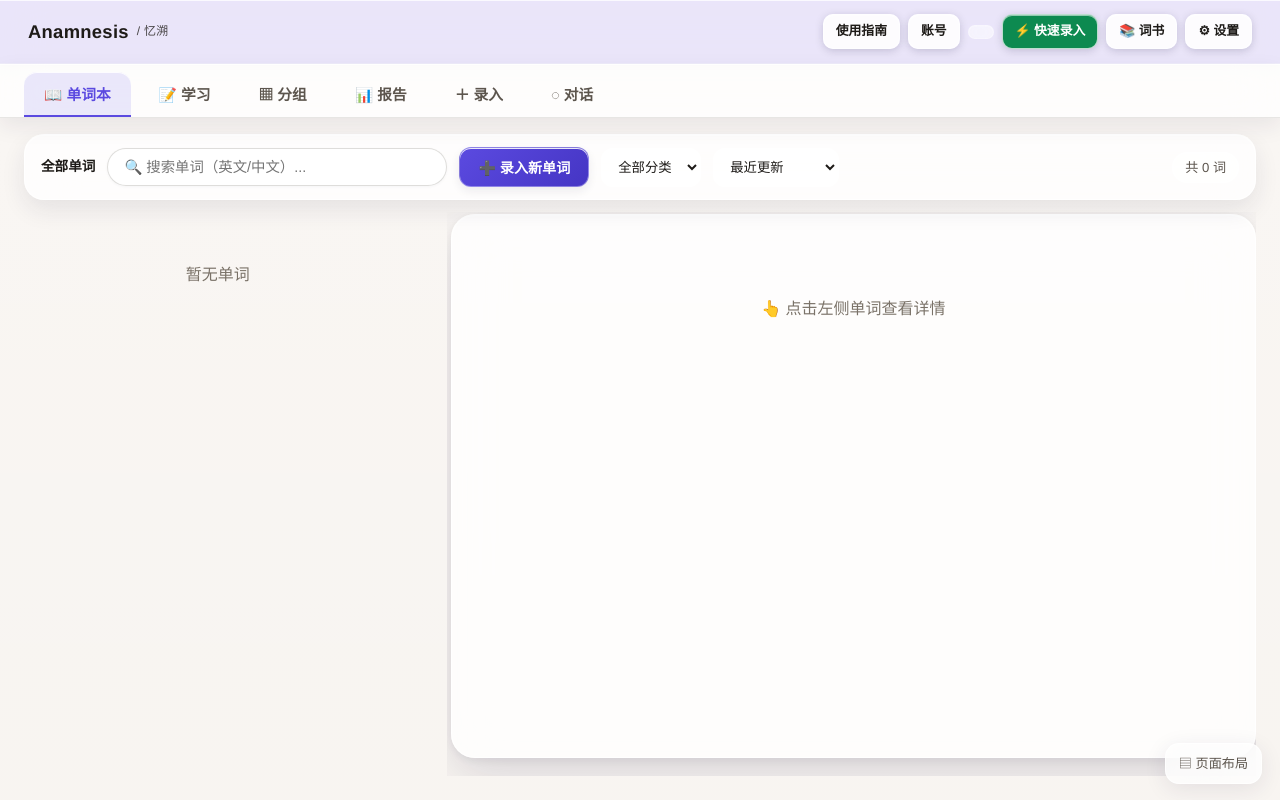
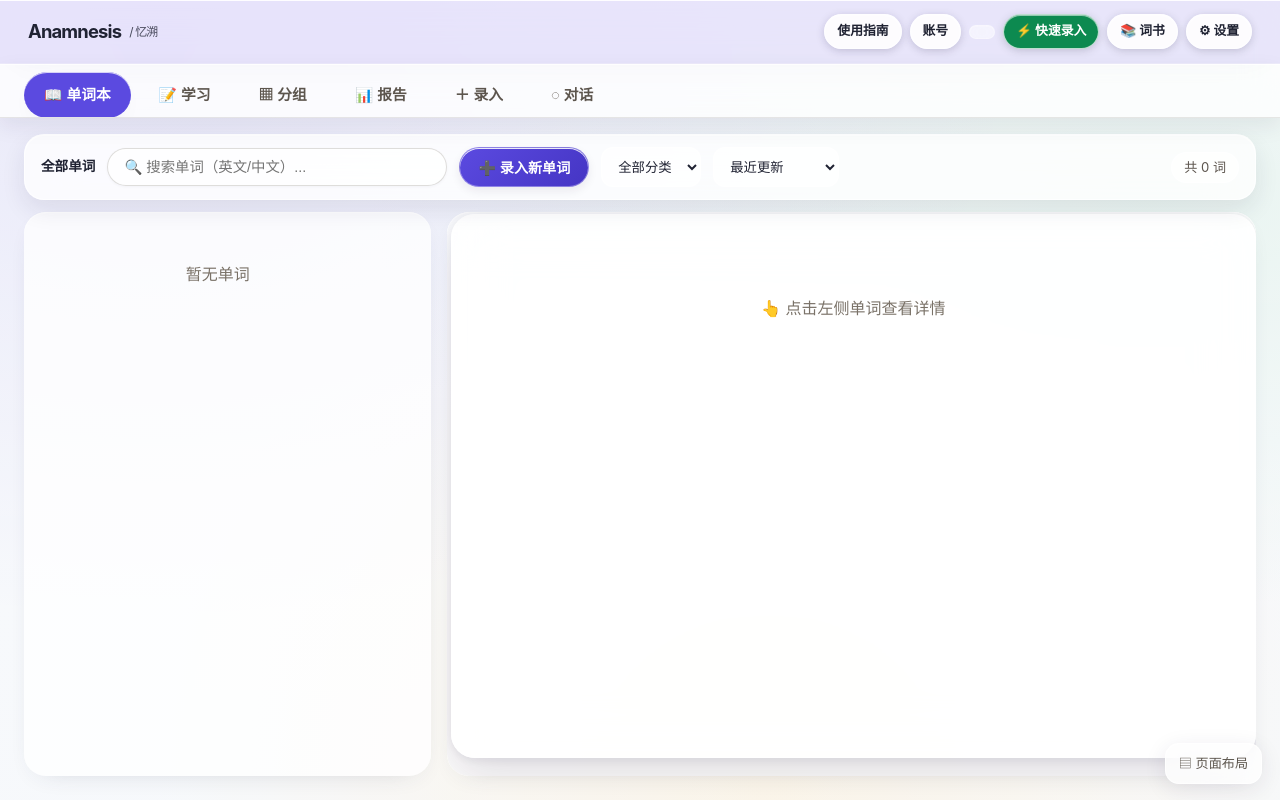
Before and after one commit to shengyuning1234-coder/anamnesis, a Python web app: template 英语单词/web/templates/index.html in a window 1280 px wide. Run offline with Jinja, Linux system fonts and the light colour scheme; the template is opened without the code that fills it, so the values that code supplies are empty.

Commit message:
Apply Canary Pro styling to Anamnesis

```diff
--- a/英语单词/web/static/app.js
+++ b/英语单词/web/static/app.js
@@ -54,6 +54,7 @@ document.addEventListener("DOMContentLoaded", async () => {
 // ======= 背景系统 =======
 function initBackground(initialAppearance) {
   const appearance = initialAppearance || {};
+  applyCardOpacity(appearance.card_opacity ?? 78);
   if (appearance.background_type === "custom" && appearance.background_image_path) {
     applyBackground(appearance);
   }
--- /dev/null
+++ b/英语单词/web/static/canary.css
@@ -0,0 +1,27 @@
+/* Surface colours retain the user's wallpaper palette and opacity. */
+:root {
+  --text: #202333;
+  --radius-panel: 24px;
+  --shadow: inset 0 1px 0 rgb(255 255 255 / .75), 0 8px 28px -18px rgb(48 56 83 / .30);
+}
+body {font-family: -apple-system, BlinkMacSystemFont, "PingFang SC", "Microsoft YaHei", sans-serif}
+.app-background-container {
+  background: radial-gradient(ellipse at 12% 5%, rgba(var(--theme-p, 91,74,224), .17), transparent 54%),
+              radial-gradient(ellipse at 90% 25%, #dceee8, transparent 48%),
+              radial-gradient(ellipse at 60% 98%, #f8efdf, transparent 56%), #f3f6fa;
+}
+.page-bars {backdrop-filter: blur(18px) saturate(1.1)}
+.topbar .logo {letter-spacing: -.045em; font-weight: 700}
+.topbar-action, .tab-nav .tab-btn, .filter-chip, .btn-primary {border-radius: 999px}
+a.topbar-action {display: inline-flex; align-items: center; text-decoration: none}
+.tab-nav .tab-btn.active {background: var(--primary); color: #fff; box-shadow: var(--shadow)}
+.stat-card, .group-card, .quiz-card, .word-list-pane, .word-detail-pane {
+  background-color: rgba(255,255,255,var(--card-opacity,.78));
+  border-radius: 22px; box-shadow: var(--shadow);
+}
+.stat-card strong, .stat-card b {font-variant-numeric: tabular-nums}
+@media(max-width: 640px) {
+  .word-list-pane, .word-detail-pane {border-radius: 14px}
+  .topbar-right {overflow-x: auto}
+  .topbar-right > * {flex-shrink: 0}
+}
--- a/英语单词/web/templates/index.html
+++ b/英语单词/web/templates/index.html
@@ -170,5 +170,6 @@
 <script src="{{ url_for('static', filename='intake.js') }}?v=20261028"></script>
 <link rel="stylesheet" href="{{ url_for('static', filename='features.css') }}?v=20261121-layout">
 <script src="{{ url_for('static', filename='features.js') }}?v=20261121-layout"></script>
+<link rel="stylesheet" href="{{ url_for('static', filename='canary.css') }}">
 </body>
 </html>
```
